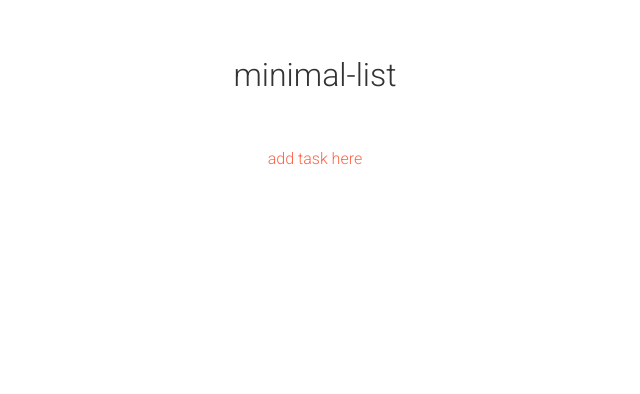
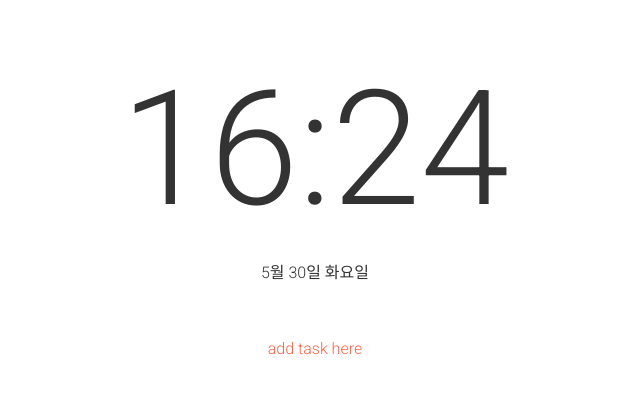
Before and after one commit to omg-xodnd/todolist_vanilla_js, a plain HTML site: page index.html in a window 1280 px wide. Shown: the whole page, without its empty margins (325-965 px from the left). Drawn offline with Linux system fonts and the light colour scheme.

Commit message:
add clock

```diff
--- a/css/style.css
+++ b/css/style.css
@@ -14,14 +14,17 @@ body {
     height: 100vh;
 }
 
-.title {
-    margin:0;
+header {
     padding-top: 7vh;
     margin-bottom: 15px;
 
     color: #333333;
     text-align: center;
-    font-size: 2rem;
+}
+
+#clock {
+    font-size: 10rem;
+    margin:0;
 }
 
 main {
--- a/index.html
+++ b/index.html
@@ -14,7 +14,8 @@
 </head>
 <body>
     <header>
-        <p class="title">minimal-list</p>
+        <p id="clock">00:00</p>
+        <p id="today">0월 0일 요일</p>
     </header>
     <main>
         <div class="input-container">
--- a/js/main.js
+++ b/js/main.js
@@ -3,7 +3,9 @@ const inputContainer = document.querySelector(".input-container"),
       warning = document.querySelector("#warning-msg"),
       noTask = document.querySelector(".no-task"),
       todoList = document.querySelector(".todo-list"),
-      doneList = document.querySelector(".done-list")
+      doneList = document.querySelector(".done-list"),
+      clock = document.querySelector('#clock'),
+      today = document.querySelector('#today')
 let counter = 0,
     taskList = []
 
@@ -39,11 +41,8 @@ function addTaskToList(task) {
     div.classList.add("task-text")
     div.innerText = task.text
     div.addEventListener("click", finishTask)
-
     icon.classList.add("fas", "fa-trash-alt")
     icon.addEventListener("click", deleteTask)
-
-
     li.appendChild(div)
     li.appendChild(icon)
     if (task.done == true) {
@@ -118,9 +117,22 @@ function unfinishTask() {
     task.classList.remove("done")
     event.target.removeEventListener("click", unfinishTask)
     event.target.addEventListener("click", finishTask)
-
     saveList()
 }
+
+function getTime() {
+    const dateObj = new Date(),
+          month = dateObj.getMonth(),
+          date = dateObj.getDate(),
+          dayArr = ['일', '월', '화', '수', '목', '금', '토'],
+          day = dayArr[dateObj.getDay()],
+          hour = dateObj.getHours(),
+          min = dateObj.getMinutes()
+
+    clock.innerText = `${hour < 10 ? `0${hour}` : hour}:${min < 10 ? `0${min}` : min}`
+    today.innerText = `${month}월 ${date}일 ${day}요일`
+}
+
 
 function saveList() {
     localStorage.setItem("TASK_LIST", JSON.stringify(taskList))
@@ -148,6 +160,8 @@ function init() {
     loadList()
     saveList()
     checkList()
+    getTime()
+    setInterval(getTime, 60000)
 }
 
 init()
```
